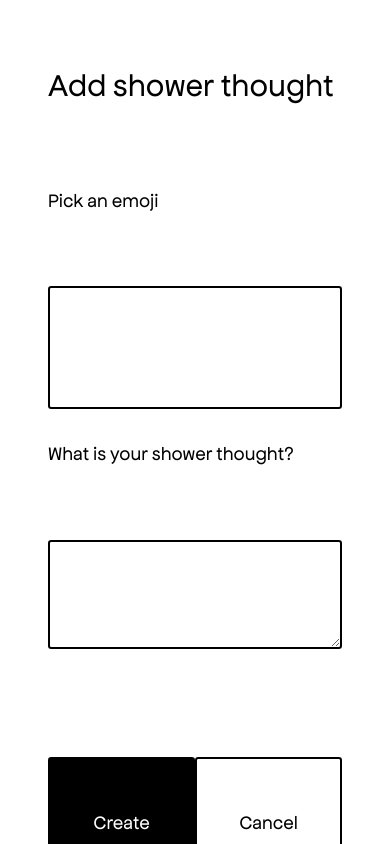
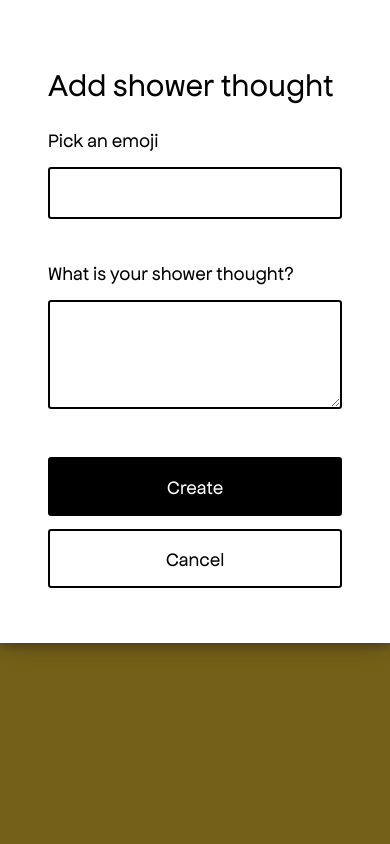
Before and after one commit to isabelxklee/shower-thoughts, a React (Create React App) app: page / in a window 390 px wide. Both pictures are taken after a click on the link "⚡️ Create new thought". Built offline with nearby package versions, Linux system fonts and the light colour scheme; no server answers.

Commit message:
fixed form styling

```diff
--- a/src/App.css
+++ b/src/App.css
@@ -151,7 +151,7 @@ button#error {
 
   form {
     width: auto;
-    height: 100%;
+    height: auto;
     margin: 0;
     padding: 3rem;
     top: 0;
@@ -159,6 +159,7 @@ button#error {
     right: 0;
     position: fixed;
     border-radius: 0;
+    grid-row-gap: 0.6rem;
   }
 
   #close {
@@ -172,4 +173,8 @@ button#error {
   textarea {
     width: auto;
   }
+
+  section.button-group {
+    display: block;
+  }
 }
```
